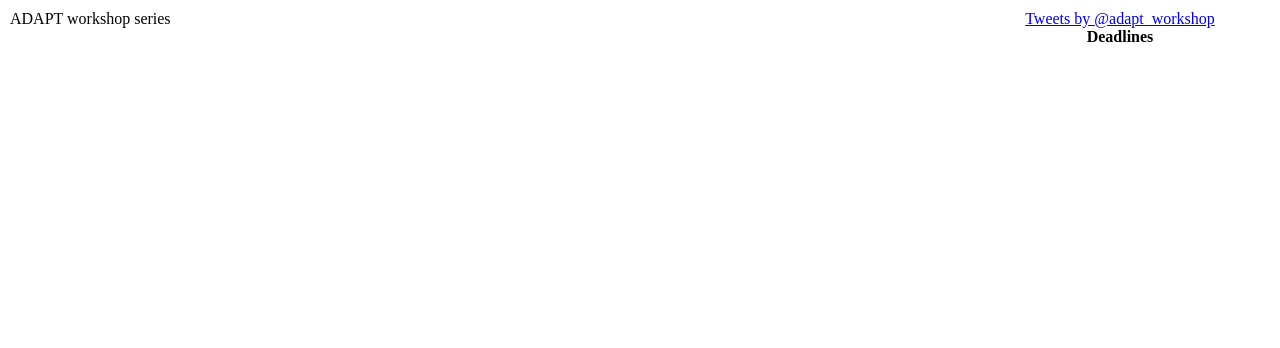
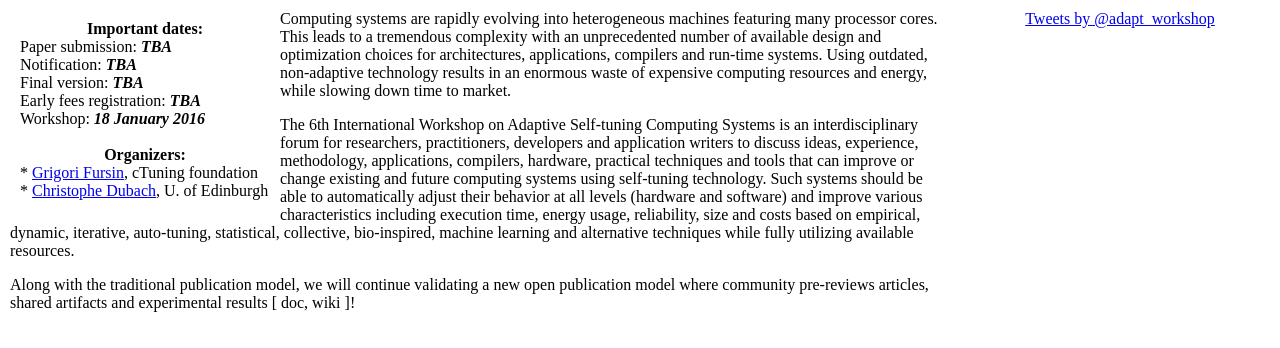
Before and after one commit to ctuning/ck-web-adapt-workshop, a plain HTML site: page wfe/adapt-workshop/index.html in a window 1280 px wide. Drawn offline with Linux system fonts and the light colour scheme.

Commit message:
clean up

```diff
--- a/wfe/adapt-workshop/index.html
+++ b/wfe/adapt-workshop/index.html
@@ -4,7 +4,56 @@
 
    <!-------------------------------------------------------------------------------------------------------------->
    <td valign="top">
-    ADAPT workshop series
+
+     <div style="float:left;width:250px;padding:10px;">
+      <div id="ck_entries_space4"></div>
+      <div id="ck_box_with_shadow1">
+       <center><b>Important dates:</b><br></center>
+
+       Paper submission: <b><i>TBA</i></b><br>
+       Notification: <b><i>TBA</i></b><br>
+       Final version: <b><i>TBA</i></b><br>
+       Early fees registration: <b><i>TBA</i></b><br>
+       Workshop: <b><i>18 January 2016</i></b><br>
+
+       <br>
+
+       <center><b>Organizers:</b><br></center>
+
+       * <a href="http://fursin.net/resarch.html">Grigori Fursin</a>, cTuning foundation<br>
+       * <a href="http://homepages.inf.ed.ac.uk/cdubach">Christophe Dubach</a>, U. of Edinburgh<br>
+
+      </div>
+     </div>
+
+    <p>Computing systems are rapidly evolving into heterogeneous
+    machines featuring many processor cores. This leads to
+    a tremendous complexity with an unprecedented number
+    of available design and optimization choices for
+    architectures, applications, compilers and run-time systems.
+    Using outdated, non-adaptive technology results in an
+    enormous waste of expensive computing resources and energy,
+    while slowing down time to market.
+
+    <p>The 6th International Workshop on Adaptive Self-tuning
+    Computing Systems is an interdisciplinary forum for
+    researchers, practitioners, developers and application
+    writers to discuss ideas, experience, methodology,
+    applications, compilers, hardware, practical techniques and
+    tools that can improve or change existing and future
+    computing systems using self-tuning technology. Such systems
+    should be able to automatically adjust their behavior at all
+    levels (hardware and software) and improve various
+    characteristics including execution time, energy usage,
+    reliability, size and costs based on empirical, dynamic,
+    iterative, auto-tuning, statistical, collective,
+    bio-inspired, machine learning and alternative techniques
+    while fully utilizing available resources.
+
+    <p>Along with the traditional publication model, we will
+    continue validating a new open publication model where
+    community pre-reviews articles, shared artifacts and
+    experimental results [ doc, wiki ]!
 
    </td>
 
@@ -15,17 +64,10 @@
       <center>
 
       <a class="twitter-timeline"  href="https://twitter.com/adapt_workshop" data-widget-id="622340123376660480">Tweets by @adapt_workshop</a>      <script>!function(d,s,id){var js,fjs=d.getElementsByTagName(s)[0],p=/^http:/.test(d.location)?'http':'https';if(!d.getElementById(id)){js=d.createElement(s);js.id=id;js.src=p+"://platform.twitter.com/widgets.js";fjs.parentNode.insertBefore(js,fjs);}}(document,"script","twitter-wjs");</script>
-      <div id="ck_entries_space4"></div>
-      <div id="ck_box_with_shadow1">
-       <b>Deadlines</b>
-      </div>
 
       <div id="ck_entries_space4"></div>
       <div id="ck_box_with_shadow1">
       </div>
-
-      <div id="ck_entries_space4"></div>
-      <div id="ck_box_with_shadow1">
 
      </div>
     </div>
```
Also changed, not shown: wfe/adapt-workshop/.cm/meta.json, 1 other file.
